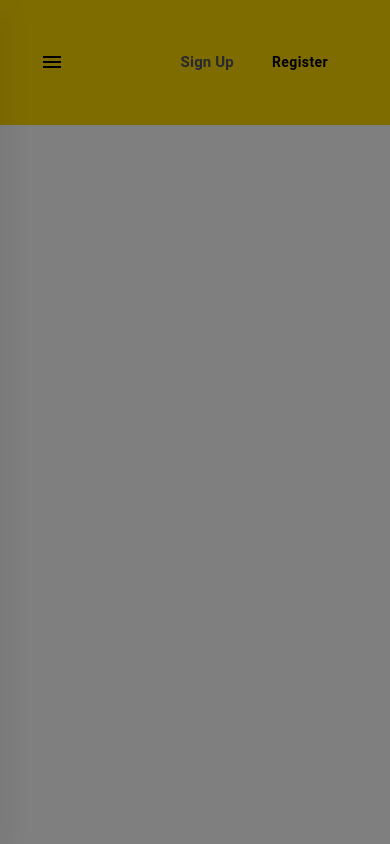
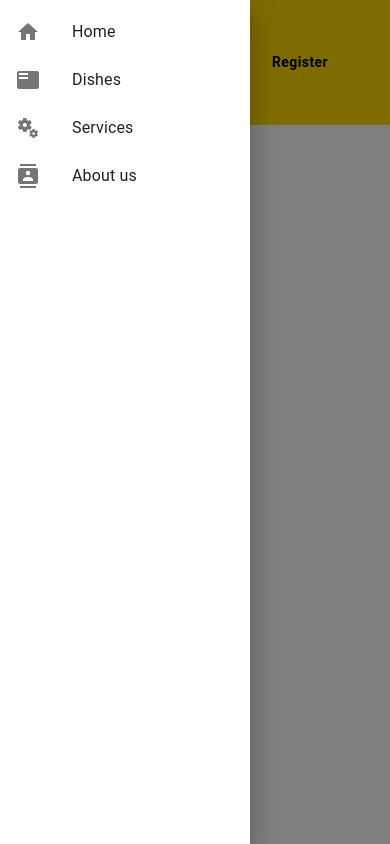
Before and after one commit to ideepakpg/react-restaurant-app, a React (Vite) app: page / in a window 390 px wide. Both pictures are taken after a click on the icon 52 px from the left and 62 px from the top of the page. Built offline with nearby package versions, Linux system fonts and the light colour scheme.

Commit message:
Create responsive toggleDrawer for Mobile menu

```diff
--- a/src/Components/Header/Header.jsx
+++ b/src/Components/Header/Header.jsx
@@ -30,6 +30,47 @@
         }
         SetMobileMenu({ ...mobileMenu, [anchor]: open })
     }
+
+    const list = (anchor) => (
+        <Box
+
+            sx={{
+                width: anchor === "top" || anchor === "bottom" ? "auto" : 250
+            }}
+            role="presentation"
+            onClick={toggleDrawer(anchor, false)}
+            onKeyDown={toggleDrawer(anchor,false)}
+
+        >
+            <List>
+
+                {
+                    nav_titles.map((item, index) => (
+                        <ListItem key={index.index} disablePadding>
+                    <ListItemButton>
+                        <ListItemIcon>
+                                    {
+                                        index === 0 && <HomeIcon/>
+                                    }
+                                    {
+                                        index === 1 && <FeaturedPlayListIcon />
+                                    }
+                                    {
+                                        index === 2 && <MiscellaneousServicesIcon />
+                                    }
+                                    {
+                                        index === 3 && <ContactsIcon />
+                                    }
+                                </ListItemIcon>
+                                <ListItemText primary={item.display} />
+                    </ListItemButton>
+                </ListItem>
+                    ))
+                }
+
+            </List>
+        </Box>
+    )
 
     const nav_titles = [{
         path: '/',
@@ -139,6 +180,8 @@
                             onClose={toggleDrawer("left", false)}
                         >
 
+                            {list("left")}
+
                         </Drawer>
 
                     <NavBarLogo src={logoImage} />
```
